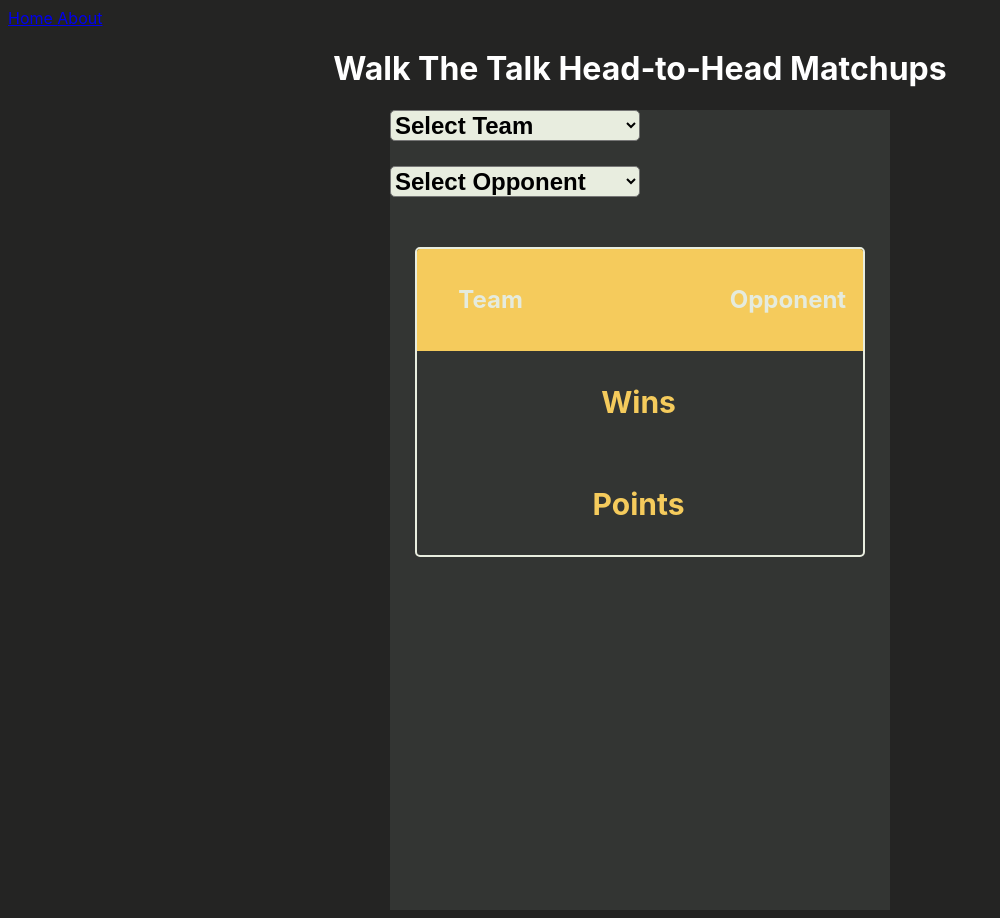
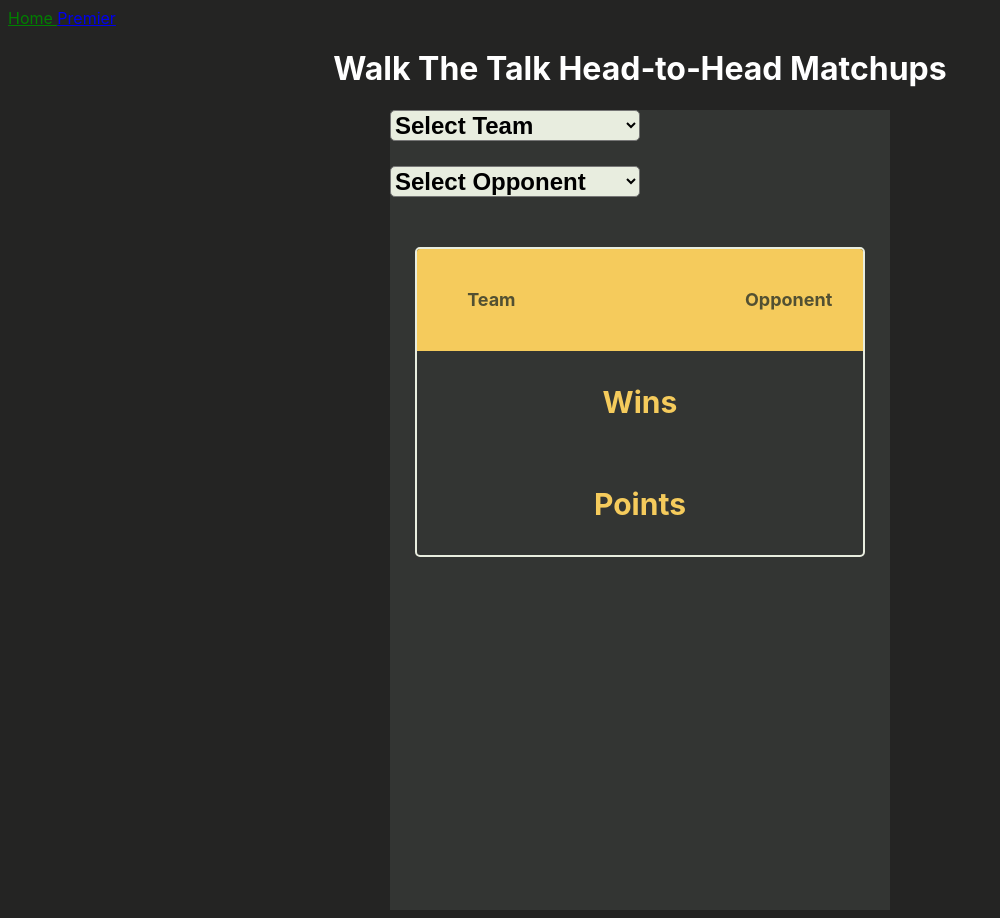
Before and after one commit to phlolu/wtt-matchups, a Jekyll site: the page built from docs/index.html, in a window 1280 px wide. Shown: the whole page, without its empty margins (0-1000 px from the left). Built offline with Jekyll 4.4.1, drawn with Linux system fonts in a browser that asks for light colours.

Commit message:
updated paths with gh-pages baseurl and added premier page

```diff
--- a/docs/_data/navigation.yml
+++ b/docs/_data/navigation.yml
@@ -1,4 +1,4 @@
 - name: Home
-  link: ./
-- name: About
-  link: ./about.html
+  link: /
+- name: Premier
+  link: /premier.html
--- a/docs/_includes/navigation.html
+++ b/docs/_includes/navigation.html
@@ -2,7 +2,7 @@
   {% for item in site.data.navigation %}
     <a
       href="{{item.link}}"
-      {% if page.url == item.link %}
+      {% if page.url == item.link | prepend: site.baseurl %}
       class="current"
       {% endif %}>
       {{ item.name }}
--- a/docs/_layouts/default.html
+++ b/docs/_layouts/default.html
@@ -4,7 +4,7 @@
     <meta charset="utf-8">
     <meta name="viewport" content="width=device-width, initial-scale=1.0">
     <title>{{ page.title }}</title>
-    <link rel="stylesheet" href="./assets/css/styles.css">
+    <link rel="stylesheet" href="{{site.baseurl}}/assets/css/styles.css">
 
   </head>
   <body>
--- a/docs/_sass/main.scss
+++ b/docs/_sass/main.scss
@@ -67,15 +67,17 @@
 }
 
 thead {
-  color: #E5EBDE;
+  color: #525032;
   background-color: #F5CB5C;
-  font-size: 24px;
+  font-size: 18px;
   font-weight: 700px;
+  overflow-wrap: break-word;
 
 }
 
 td {
-  width: 150px;
+  width: 100px;
+  max-width: 100px;
   height: 100px;
 }
 
@@ -101,6 +103,9 @@
   font-size: 20px;
 }
 
+.premier {
+  color: #e8eddfff;
+}
 
 /*
 color palette
```
Also changed, not shown: docs/about.md (deleted, +0 -7 lines), docs/premier.html (added, +7 -0 lines), docs/assets/js/script.js (line endings or trailing spaces).
